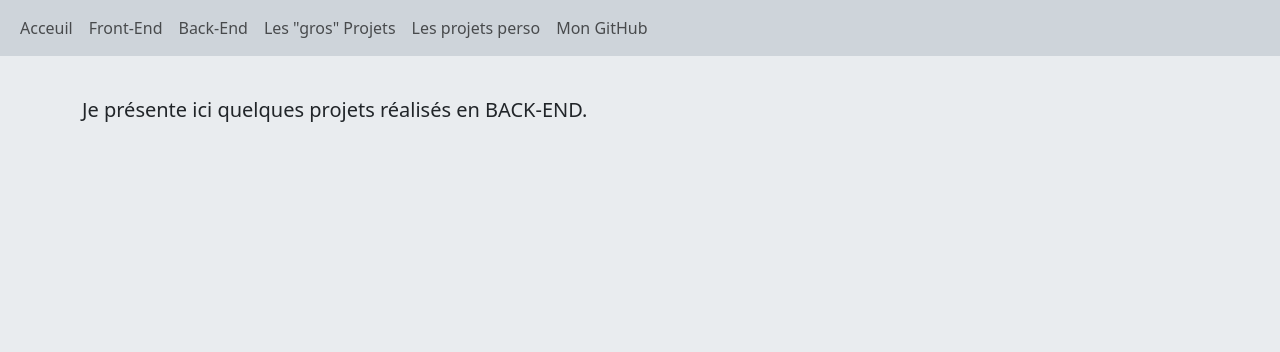
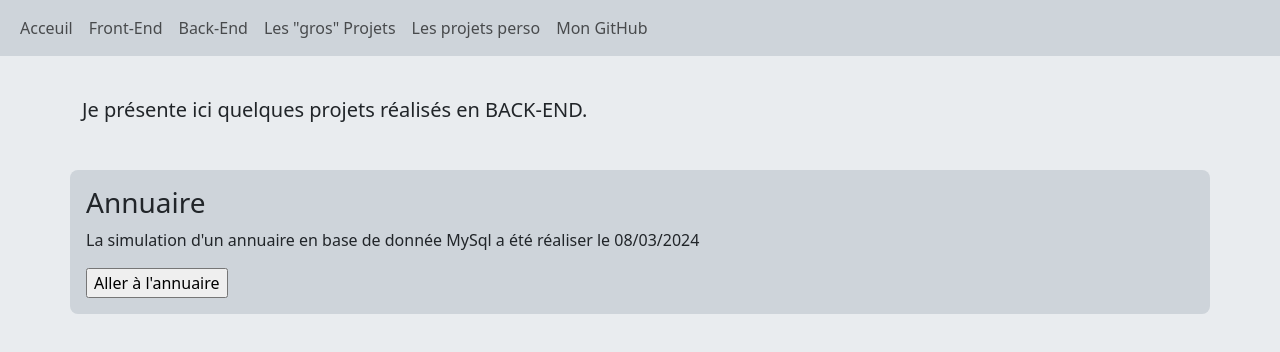
Before and after one commit to tchik90/portfolio, a plain HTML site: page back_end.html in a window 1280 px wide. Drawn offline with nearby package versions, Linux system fonts and the light colour scheme.

Commit message:
Add files via upload

```diff
--- a/back_end.html
+++ b/back_end.html
@@ -16,14 +16,14 @@
         <h5>Je présente ici quelques projets réalisés en BACK-END.</h5>
     </div>
 
-    <!-- <div class="container mb-3 bg-dark-subtle p-3 rounded-3">
-        <h3>Fil Rouge v1</h3>
-        <p>Le Fil Rouge est un projet réalisé à trois. La version 1 est uniquement en HTML, CSS et JS</p>
-        <p>Le projet est herbergé sur GitHub</p>
-        <form action="https://tchik90.github.io/fil_rouge/">
-            <input type="submit" value="Aller au Fil Rouge v1">
+    <!-- ANNUAIRE -->
+    <div class="container mb-3 bg-dark-subtle p-3 rounded-3">
+        <h3>Annuaire</h3>
+        <p>La simulation d'un annuaire en base de donnée MySql a été réaliser le 08/03/2024</p>
+        <form action="https://projets-anthony.000webhostapp.com/annuaire/index.php" target="_blank">
+            <input type="submit" value="Aller à l'annuaire">
         </form>
-    </div> -->
+    </div>
 
 </body>
 </html>
```
